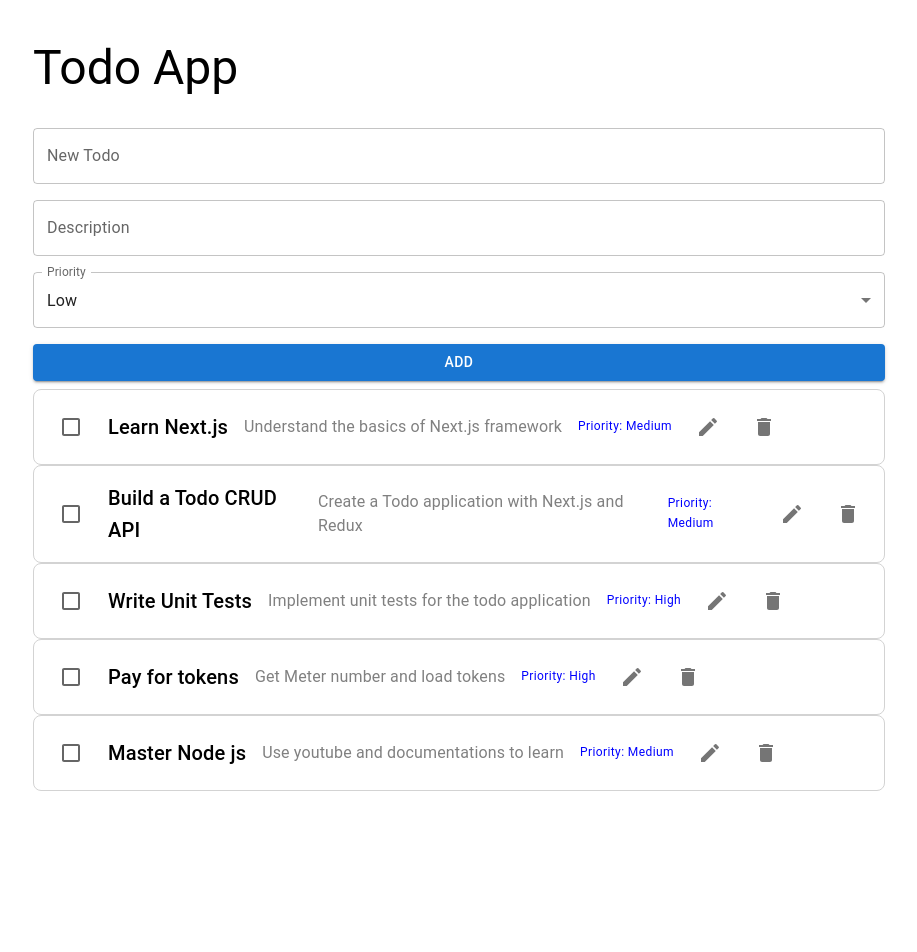
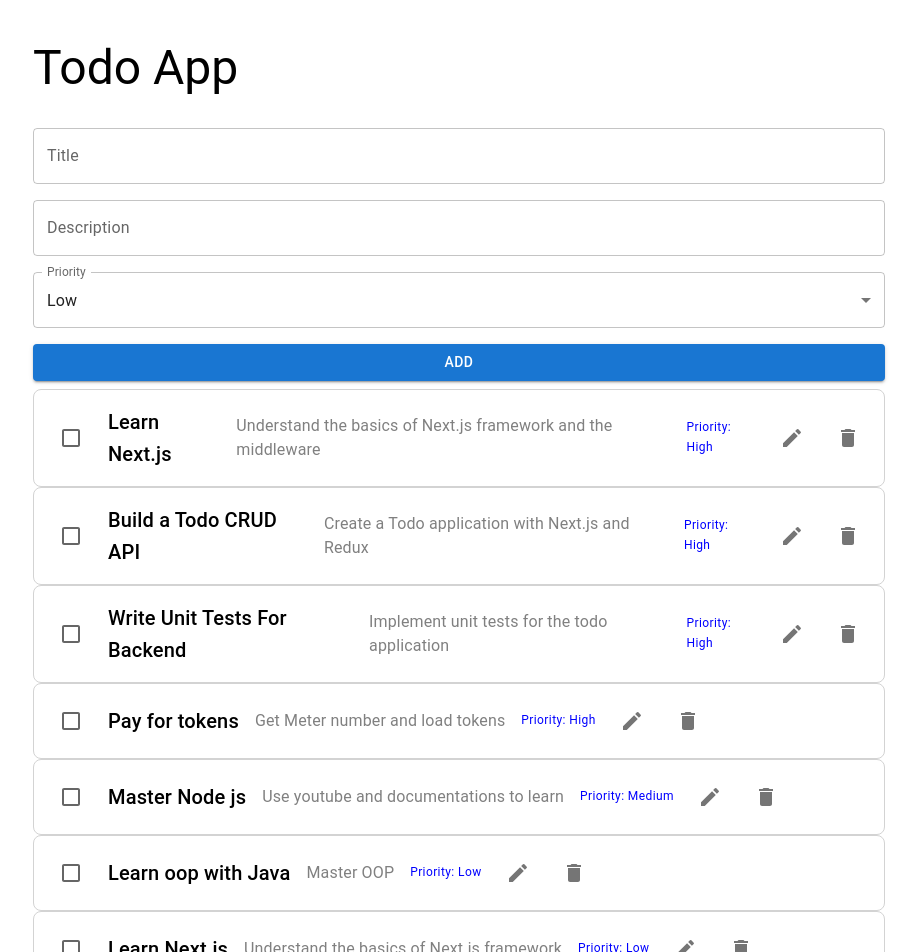
Before and after one commit to wanyuasam/Todo-List-with-Nextjs-Typescript-Material-UI-and-Redux, a Next.js app: page / in a window 1280 px wide. Shown: the top 952 px of the page, without its empty margins (181-1098 px from the left). Before the commit the page ends 839 px from the top, so only its background shows below. Built offline with nearby package versions, Linux system fonts and the light colour scheme; data requests are answered from the project's data file.

Commit message:
Fix reusing one form instead of recreating a new inline form

```diff
--- a/public/db.json
+++ b/public/db.json
@@ -3,20 +3,20 @@
     {
       "id": "1",
       "title": "Learn Next.js",
-      "description": "Understand the basics of Next.js framework",
-      "priority": "Medium",
+      "description": "Understand the basics of Next.js framework and the middleware",
+      "priority": "High",
       "complete": false
     },
     {
       "id": "2",
       "title": "Build a Todo CRUD API",
       "description": "Create a Todo application with Next.js and Redux",
-      "priority": "Medium",
+      "priority": "High",
       "complete": false
     },
     {
       "id": "3",
-      "title": "Write Unit Tests",
+      "title": "Write Unit Tests For Backend",
       "description": "Implement unit tests for the todo application",
       "priority": "High",
       "complete": false
@@ -34,6 +34,27 @@
       "description": "Use youtube and documentations to learn",
       "priority": "Medium",
       "complete": false
+    },
+    {
+      "id": "b56e",
+      "title": "Learn oop with Java",
+      "description": "Master OOP",
+      "priority": "Low",
+      "complete": false
+    },
+    {
+      "id": "c6a7",
+      "title": "Learn Next.js",
+      "description": "Understand the basics of Next.js framework",
+      "priority": "Low",
+      "complete": false
+    },
+    {
+      "id": "9d87",
+      "title": "kjfkladsj",
+      "description": "dlksjfak",
+      "priority": "Low",
+      "complete": false
     }
   ]
 }
--- a/src/app/page.tsx
+++ b/src/app/page.tsx
@@ -1,6 +1,6 @@
 "use client";
 
-import TodoForm from '../components/ToDoForm';
+// import TodoForm from '../components/ToDoForm';
 import TodoList from '../components/ToDoList';
 import { Container, Typography } from '@mui/material';
 
@@ -10,7 +10,7 @@ export default function HomePage() {
       <Typography variant="h3" sx={{ marginBottom: 4 }}>
         Todo App
       </Typography>
-      <TodoForm />
+      {/* <TodoForm /> */}
       <TodoList />
     </Container>
   );
--- a/src/components/ToDoForm.tsx
+++ b/src/components/ToDoForm.tsx
@@ -1,25 +1,50 @@
 // TodoForm.tsx
-import { useState } from 'react';
-import { useDispatch } from 'react-redux';
-import { addTodo } from '../store/todoSlice';
+import { useState, useEffect } from 'react';
+import { useAppDispatch } from '../store';
+import { addTodo, updateTodo } from '../store/todoSlice';
 import { Box, TextField, Button, Select, MenuItem, InputLabel, FormControl } from '@mui/material';
-import { AppDispatch } from '../store/index';
-import { useAppDispatch } from '../store';
 
-const TodoForm = () => {
+interface TodoFormProps {
+  editingTodo: Todo | null;
+  clearEditing: () => void;
+}
+
+const TodoForm: React.FC<TodoFormProps> = ({ editingTodo, clearEditing }) => {
+  const dispatch = useAppDispatch();
   const [title, setTitle] = useState('');
   const [description, setDescription] = useState('');
   const [priority, setPriority] = useState('Low');
 
-  const dispatch = useAppDispatch();
+  useEffect(() => {
+    if (editingTodo) {
+      setTitle(editingTodo.title);
+      setDescription(editingTodo.description);
+      setPriority(editingTodo.priority);
+    } else {
+      setTitle('');
+      setDescription('');
+      setPriority('Low');
+    }
+  }, [editingTodo]);
 
   const handleSubmit = (e: React.FormEvent) => {
     e.preventDefault();
-    if (title.trim()) { // removes any leading and trailing whitespace from the string
-      dispatch(addTodo({ title, description, priority })); // dispatches an action to the Redux store
+    if (title.trim()) {
+      if (editingTodo) {
+        dispatch(updateTodo({
+          id: editingTodo.id,
+          title,
+          description,
+          priority,
+          complete: editingTodo.complete
+        }));
+      } else {
+        dispatch(addTodo({ title, description, priority }));
+      }
       setTitle('');
       setDescription('');
       setPriority('Low');
+      clearEditing(); // Clear editing state
     }
   };
 
@@ -27,7 +52,7 @@ const TodoForm = () => {
     <Box component="form" onSubmit={handleSubmit} sx={{ display: 'flex', flexDirection: 'column', gap: 2 }}>
       <TextField
         variant="outlined"
-        label="New Todo"
+        label="Title"
         value={title}
         onChange={(e) => setTitle(e.target.value)}
       />
@@ -49,7 +74,9 @@ const TodoForm = () => {
           <MenuItem value="High">High</MenuItem>
         </Select>
       </FormControl>
-      <Button type="submit" variant="contained">Add</Button>
+      <Button type="submit" variant="contained">
+        {editingTodo ? 'Update' : 'Add'}
+      </Button>
     </Box>
   );
 };
--- a/src/components/ToDoItem.tsx
+++ b/src/components/ToDoItem.tsx
@@ -1,9 +1,8 @@
-import { Checkbox, IconButton, Typography, Box, TextField, MenuItem, Select, FormControl, InputLabel, Button } from '@mui/material';
+import { Checkbox, IconButton, Typography, Box } from '@mui/material';
 import DeleteIcon from '@mui/icons-material/Delete';
 import EditIcon from '@mui/icons-material/Edit';
 import { useAppDispatch } from '../store/index';
-import { toggleTodo, deleteTodo, updateTodo } from '../store/todoSlice';
-import { useState } from 'react';
+import { toggleTodo, deleteTodo } from '../store/todoSlice';
 
 interface TodoItemProps {
   id: number;
@@ -11,14 +10,11 @@ interface TodoItemProps {
   description: string;
   priority: string;
   complete: boolean;
+  onEdit: () => void; // Pass the edit function as a prop
 }
 
-const TodoItem: React.FC<TodoItemProps> = ({ id, title, description, priority, complete }) => {
+const TodoItem: React.FC<TodoItemProps> = ({ id, title, description, priority, complete, onEdit }) => {
   const dispatch = useAppDispatch();
-  const [isEditing, setIsEditing] = useState(false);
-  const [editTitle, setEditTitle] = useState(title);
-  const [editDescription, setEditDescription] = useState(description);
-  const [editPriority, setEditPriority] = useState(priority);
 
   const handleToggle = () => {
     dispatch(toggleTodo(id));
@@ -28,54 +24,10 @@ const TodoItem: React.FC<TodoItemProps> = ({ id, title, description, priority, c
     dispatch(deleteTodo(id));
   };
 
-  const handleUpdate = () => {
-    dispatch(updateTodo({
-      id,
-      title: editTitle,
-      description: editDescription,
-      priority: editPriority,
-      complete
-    }));
-    setIsEditing(false);
-  };
-
   return (
     <Box display="flex" flexDirection="column" gap={1} p={2} border="1px solid lightgray" borderRadius={2}>
       <Box display="flex" alignItems="center" gap={2}>
         <Checkbox checked={complete} onChange={handleToggle} />
-        {isEditing ? (
-          <Box display="flex" flexDirection="column" gap={1}>
-            <TextField
-              variant="outlined"
-              label="Title"
-              value={editTitle}
-              onChange={(e) => setEditTitle(e.target.value)}
-            />
-            <TextField
-              variant="outlined"
-              label="Description"
-              value={editDescription}
-              onChange={(e) => setEditDescription(e.target.value)}
-            />
-            <FormControl variant="outlined">
-              <InputLabel>Priority</InputLabel>
-              <Select
-                value={editPriority}
-                onChange={(e) => setEditPriority(e.target.value)}
-                label="Priority"
-              >
-                <MenuItem value="Low">Low</MenuItem>
-                <MenuItem value="Medium">Medium</MenuItem>
-                <MenuItem value="High">High</MenuItem>
-              </Select>
-            </FormControl>
-            <Box display="flex" gap={1} marginTop={1}>
-              <Button variant="contained" onClick={handleUpdate}>OK</Button>
-              <Button variant="outlined" onClick={() => setIsEditing(false)}>Cancel</Button>
-            </Box>
-          </Box>
-        ) : (
-          <>
         <Typography variant="h6" sx={{ textDecoration: complete ? 'line-through' : 'none' }}>
           {title}
         </Typography>
@@ -85,14 +37,12 @@ const TodoItem: React.FC<TodoItemProps> = ({ id, title, description, priority, c
         <Typography variant="caption" sx={{ color: 'blue' }}>
           Priority: {priority}
         </Typography>
-            <IconButton onClick={() => setIsEditing(true)}>
+        <IconButton onClick={onEdit}>
           <EditIcon />
         </IconButton>
         <IconButton onClick={handleDelete}>
           <DeleteIcon />
         </IconButton>
-          </>
-        )}
       </Box>
     </Box>
   );
--- a/src/components/ToDoList.tsx
+++ b/src/components/ToDoList.tsx
@@ -1,20 +1,34 @@
-import { useEffect } from 'react';
+// TodoList.tsx
+import { useEffect, useState } from 'react';
 import { useSelector } from 'react-redux';
-import { RootState, useAppDispatch } from '../store/index';
+import { RootState, useAppDispatch } from '../store';
 import { fetchTodos } from '../store/todoSlice';
 import TodoItem from './ToDoItem';
+import TodoForm from './ToDoForm';
 import { List, Box, Typography } from '@mui/material';
 
 const TodoList = () => {
   const dispatch = useAppDispatch();
   const todos = useSelector((state: RootState) => state.todos.todos);
+  const [editingTodo, setEditingTodo] = useState<Todo | null>(null);
 
   useEffect(() => {
     dispatch(fetchTodos());
   }, [dispatch]);
 
+  const handleEdit = (todo: Todo) => {
+    setEditingTodo(todo); // Set the selected todo for editing
+  };
+
+  const clearEditing = () => {
+    setEditingTodo(null); // Clear the editing state
+  };
+
   return (
     <Box>
+      {/* Only one form is rendered based on the editingTodo state */}
+      <TodoForm editingTodo={editingTodo} clearEditing={clearEditing} />
+
       <List>
         {todos && todos.length > 0 ? (
           todos.map((todo) => (
@@ -25,6 +39,7 @@ const TodoList = () => {
               description={todo.description}
               priority={todo.priority}
               complete={todo.complete}
+              onEdit={() => handleEdit(todo)} // Pass the edit handler
             />
           ))
         ) : (
```
Lines whose indentation alone changed are shown as unchanged.
